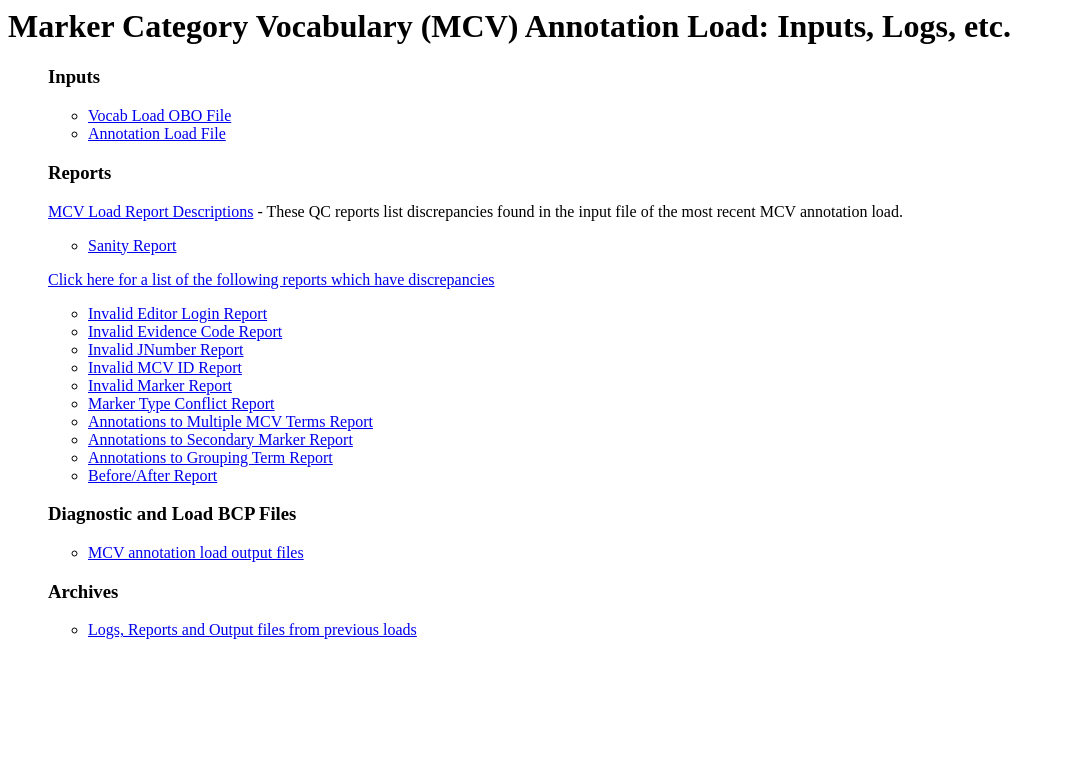
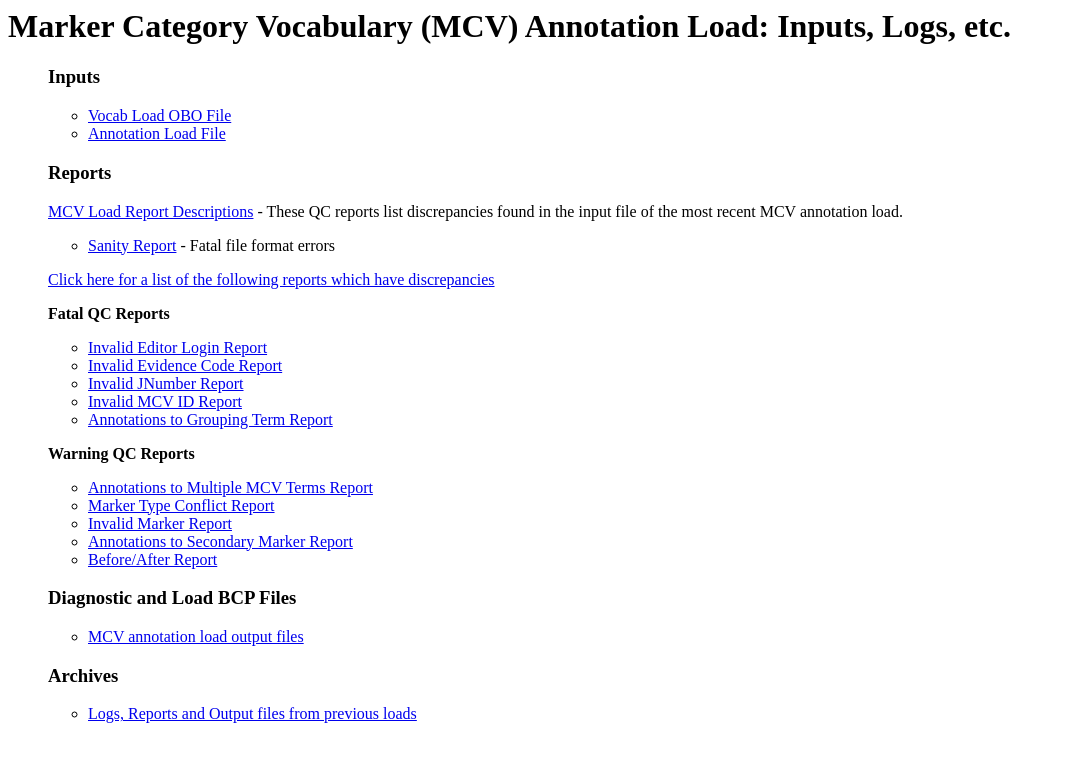
Before and after one commit to mgijax/mcvload, a plain HTML site: page index.html in a window 1280 px wide. Shown: the whole page, without its empty margins (0-1065 px from the left). Drawn offline with Linux system fonts and the light colour scheme.

Commit message:
mcvload-4-4-0-11

```diff
--- a/index.html
+++ b/index.html
@@ -12,20 +12,25 @@
 <A HREF="http://prodwww.informatics.jax.org/wiki/index.php/sw:Mcvload#Sanity_Reports.2FLogs">MCV Load Report Descriptions</A> - These QC reports list discrepancies found in the input file of the most recent MCV annotation load.
 <P>
 <UL>
-<LI><A HREF="/data/loads/mgi/mcvload/reports/sanity.rpt">Sanity Report</A>
+<LI><A HREF="/data/loads/mgi/mcvload/reports/sanity.rpt">Sanity Report</A> - Fatal file format errors
 </UL>
 <P>
-<A HREF="/data/loads/mgi/mcvload/reports/reportsWithDiscrepancies.rpt">Click here for a list of the following reports which have discrepancies</A>
+<A HREF="/data/loads/mgi/mcvload/reports/reportsWithDiscrepancies.rpt">Click here for a list of the following reports which have discrepancies</A><P>
+<B>Fatal QC Reports</B>
 <UL>
 <LI><A HREF="/data/loads/mgi/mcvload/reports/invalid_editor.rpt">Invalid Editor Login Report</A>
 <LI><A HREF="/data/loads/mgi/mcvload/reports/invalid_evid.rpt">Invalid Evidence Code Report</A>
 <LI><A HREF="/data/loads/mgi/mcvload/reports/invalid_jnum.rpt">Invalid JNumber Report</A>
 <LI><A HREF="/data/loads/mgi/mcvload/reports/invalid_mcvid.rpt">Invalid MCV ID Report</A>
+<LI><A HREF="/data/loads/mgi/mcvload/reports/grouping_term.rpt">Annotations to Grouping Term Report</A>
+</UL>
+<P>
+<B>Warning QC Reports </B>
+<UL>
+<LI><A HREF="/data/loads/mgi/mcvload/reports/multiple_mcv.rpt">Annotations to Multiple MCV Terms Report</A>
+<LI><A HREF="/data/loads/mgi/mcvload/reports/markertype_conflict.rpt">Marker Type Conflict Report</A>
 <LI><A HREF="/data/loads/mgi/mcvload/reports/invalid_marker.rpt">Invalid Marker Report</a>
-<LI><A HREF="/data/loads/mgi/mcvload/reports/markertype_conflict.rpt">Marker Type Conflict Report</A>
-<LI><A HREF="/data/loads/mgi/mcvload/reports/multiple_mcv.rpt">Annotations to Multiple MCV Terms Report</A>
 <LI><A HREF="/data/loads/mgi/mcvload/reports/secondary_marker.rpt">Annotations to Secondary Marker Report</A>
-<LI><A HREF="/data/loads/mgi/mcvload/reports/grouping_term.rpt">Annotations to Grouping Term Report</A>
 <LI><A HREF="/data/loads/mgi/mcvload/reports/before_after.rpt">Before/After Report</A>
 </UL>
 
```
Also changed, not shown: 1 other file.
